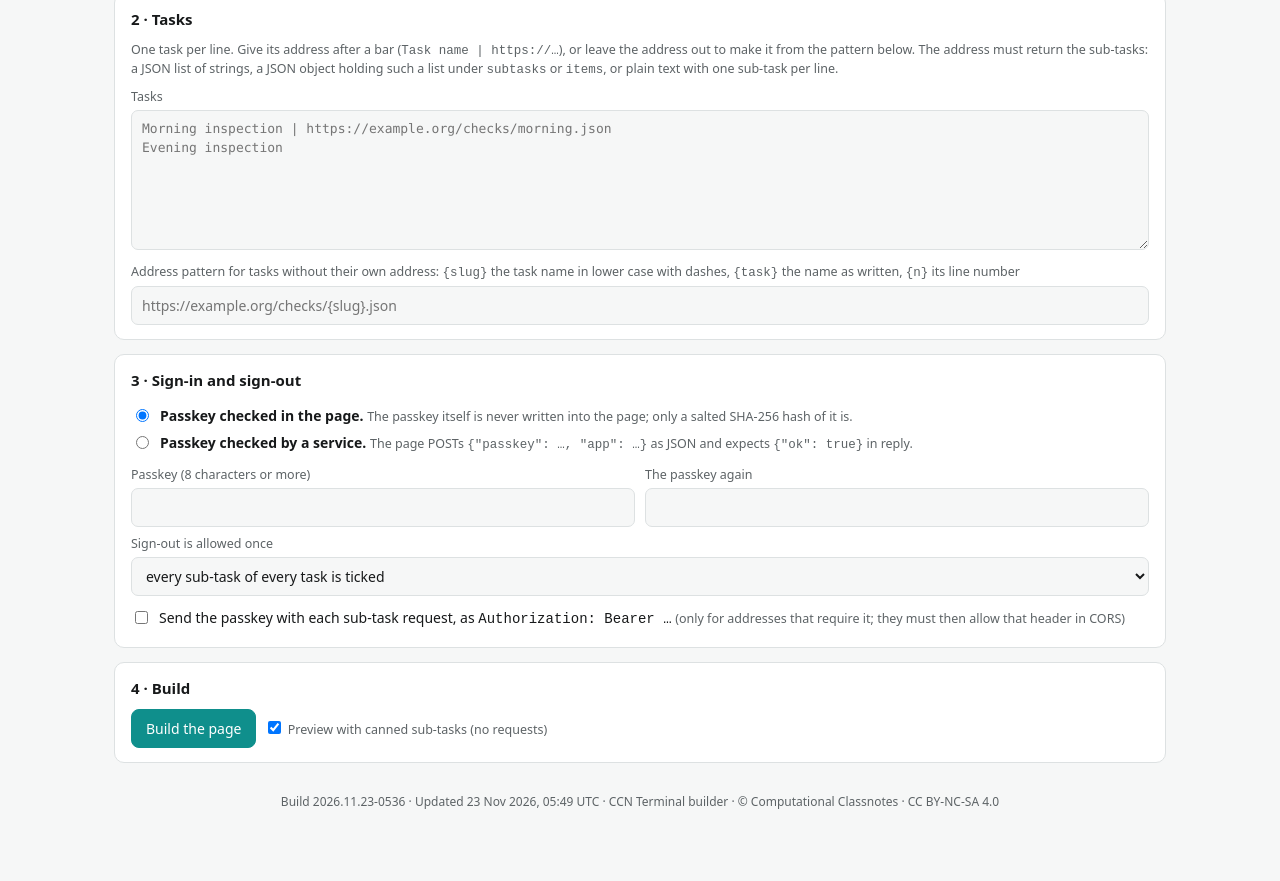
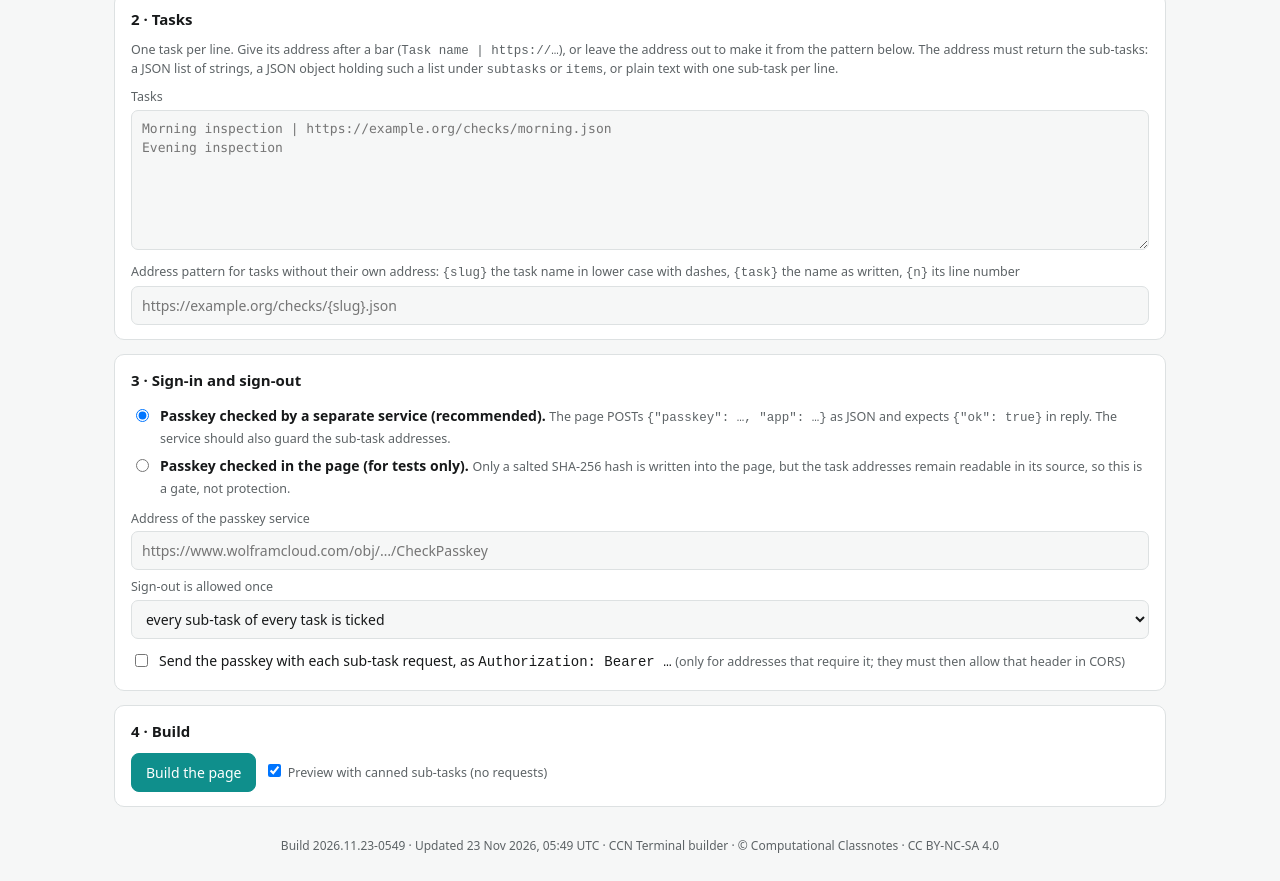
Before and after one commit to lossofgenerality/terminal, a plain HTML site: page index.html in a window 1280 px wide. Shown: the part 326-1207 px from the top of the page. Before the commit the page ends 1163 px from the top, so only its background shows below. Drawn offline with Linux system fonts and the light colour scheme.

Commit message:
Builder: the separate passkey service is the default; the in-page check is marked for tests only

```diff
--- a/index.html
+++ b/index.html
@@ -55,8 +55,8 @@ footer { text-align:center; color:var(--mute); font-size:12px; padding:0 0 26px
   <section class="panel">
     <h2>3 · Sign-in and sign-out</h2>
     <div class="choice">
-      <label><input type="radio" name="authMode" value="hash" checked><span><b>Passkey checked in the page.</b> <span class="mute">The passkey itself is never written into the page; only a salted SHA-256 hash of it is.</span></span></label>
-      <label><input type="radio" name="authMode" value="remote"><span><b>Passkey checked by a service.</b> <span class="mute">The page POSTs <code>{"passkey": …, "app": …}</code> as JSON and expects <code>{"ok": true}</code> in reply.</span></span></label>
+      <label><input type="radio" name="authMode" value="remote" checked><span><b>Passkey checked by a separate service (recommended).</b> <span class="mute">The page POSTs <code>{"passkey": …, "app": …}</code> as JSON and expects <code>{"ok": true}</code> in reply. The service should also guard the sub-task addresses.</span></span></label>
+      <label><input type="radio" name="authMode" value="hash"><span><b>Passkey checked in the page (for tests only).</b> <span class="mute">Only a salted SHA-256 hash is written into the page, but the task addresses remain readable in its source, so this is a gate, not protection.</span></span></label>
     </div>
     <div class="row" id="hashFields">
       <div><label class="f" for="pk1">Passkey (8 characters or more)</label><input id="pk1" type="password" autocomplete="new-password"></div>
@@ -85,7 +85,7 @@ footer { text-align:center; color:var(--mute); font-size:12px; padding:0 0 26px
 
 <script>
 'use strict';
-const APP_BUILD = '2026.11.23-0536';   // build number, stamped at each commit
+const APP_BUILD = '2026.11.23-0549';   // build number, stamped at each commit
 const $ = s => document.querySelector(s);
 const esc = s => String(s ?? '').replace(/[&<>"]/g, c => ({ '&':'&amp;', '<':'&lt;', '>':'&gt;', '"':'&quot;' }[c]));
 const st = (el, cls, text) => { el.className = 'st ' + (cls || ''); el.textContent = text || ''; };
@@ -178,7 +178,7 @@ function applySpec(s) {
   $('#pattern').value = s.source ? s.source.pattern || '' : '';
   $('#logoutRule').value = s.logoutRule === 'selected' ? 'selected' : 'all'; $('#sendPasskey').checked = !!s.sendPasskey;
   keptAuth = s.auth && s.auth.mode === 'hash' && /^[0-9a-f]{64}$/.test(s.auth.hash) ? s.auth : null;
-  document.querySelector(`input[name=authMode][value=${s.auth && s.auth.mode === 'remote' ? 'remote' : 'hash'}]`).checked = true;
+  document.querySelector(`input[name=authMode][value=${s.auth && s.auth.mode === 'hash' ? 'hash' : 'remote'}]`).checked = true;
   $('#authUrl').value = s.auth && s.auth.mode === 'remote' ? s.auth.url : ''; $('#pk1').value = $('#pk2').value = '';
   showAuth(); showTasks();
 }
@@ -295,7 +295,7 @@ function makeZip(files) {      // files: [{name, data: Uint8Array}], stored with
 
 /* freshness: when this copy was last updated, and a reload offer when a newer copy is online */
 (() => {
-  const UPDATED = '2026-11-23T05:36:00Z';
+  const UPDATED = '2026-11-23T05:49:00Z';
   const show = s => new Date(s).toLocaleString('en-GB', { day: 'numeric', month: 'short', year: 'numeric', hour: '2-digit', minute: '2-digit', timeZoneName: 'short' });
   const PUBLISHED = /^https?:/.test(location.protocol) && !isNaN(Date.parse(document.lastModified)) ? document.lastModified : UPDATED;
   const slot = document.getElementById('updatedStamp'); if (slot) slot.textContent = 'Build ' + APP_BUILD + ' · Updated ' + show(PUBLISHED);
```
Also changed, not shown: 1 other file.
